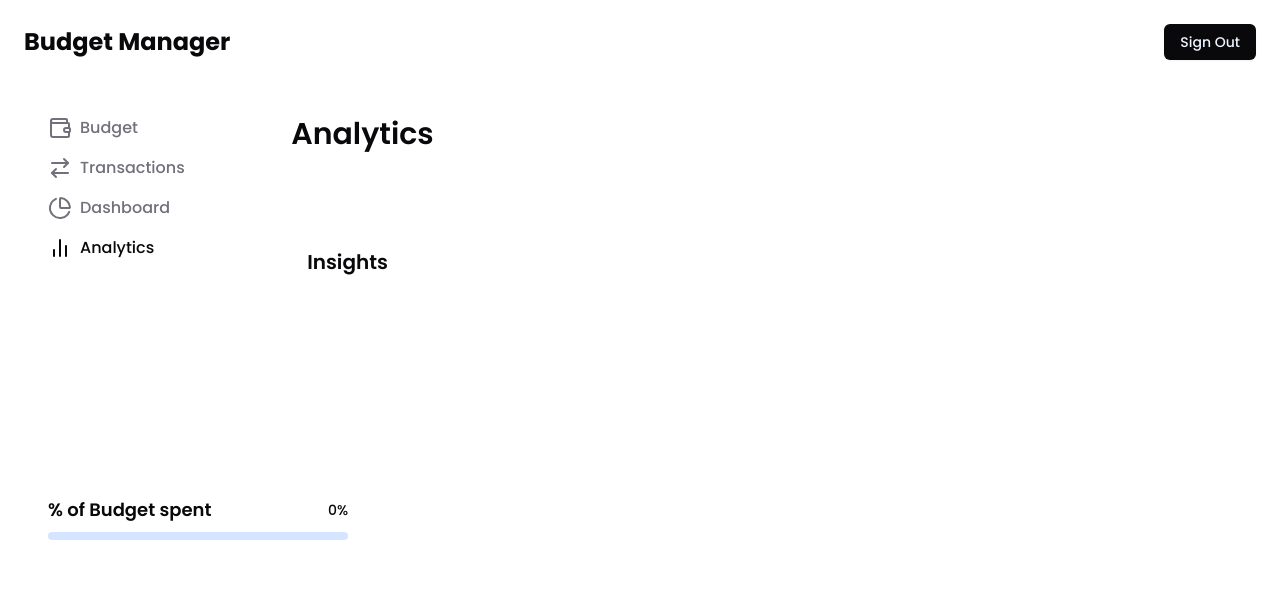
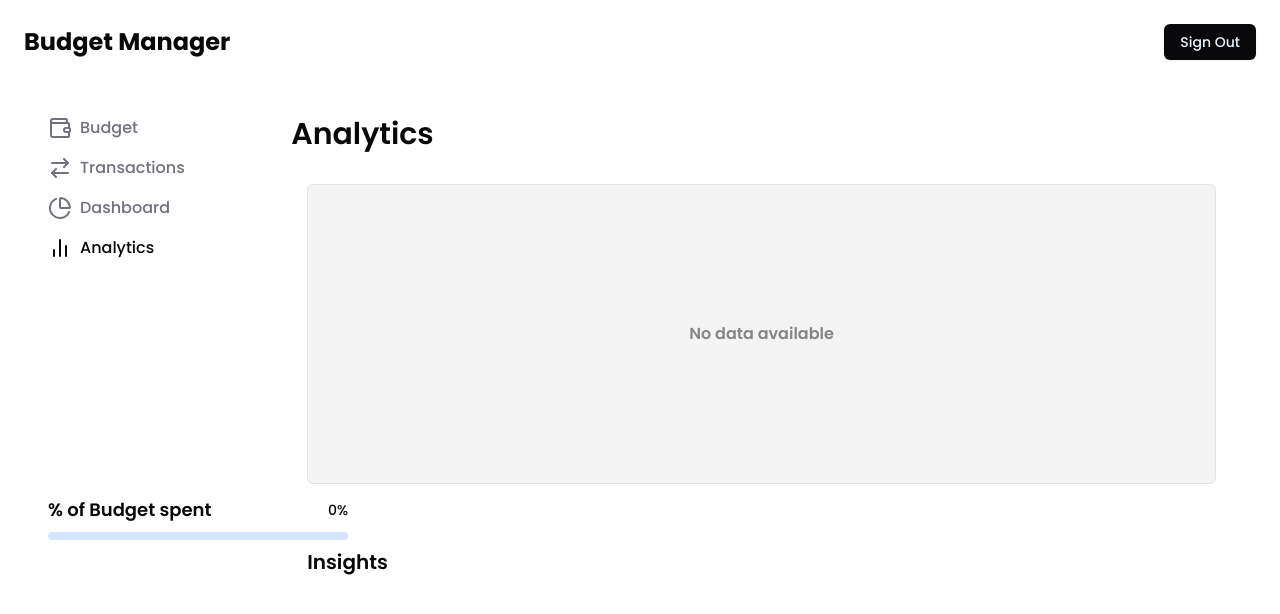
Before and after one commit to kauevecchia/budget-manager, a React (Vite) app: page /analytics in a window 1280 px wide. Shown: the top 614 px of the page. Built offline with nearby package versions, Linux system fonts and the light colour scheme.

Commit message:
feat: render TinyBarChart on Analytics page with budget data from context

```diff
--- a/src/pages/analytics.tsx
+++ b/src/pages/analytics.tsx
@@ -1,9 +1,22 @@
+import { useBudgetContext } from "../hooks/useBudgetContext";
+import { TinyBarChart } from "../lib/charts/BarChart";
+
 export function Analytics() {
+  const { budget, totalIncomes, totalExpenses } = useBudgetContext();
+
+  const data = [
+    { name: "Budget", value: budget },
+    { name: "Income", value: totalIncomes },
+    { name: "Expense", value: totalExpenses },
+  ];
+
   return (
     <div>
       <h1 className="text-3xl font-semibold">Analytics</h1>
       <main className="flex flex-col gap-16 p-4">
-        <div className="mt-4"></div>
+        <div className="mt-4">
+          <TinyBarChart data={data} />
+        </div>
         <div className="flex flex-col gap-4">
           <h2 className="text-xl font-semibold">Insights</h2>
           <div className="grid grid-cols-3 gap-4"></div>
```
